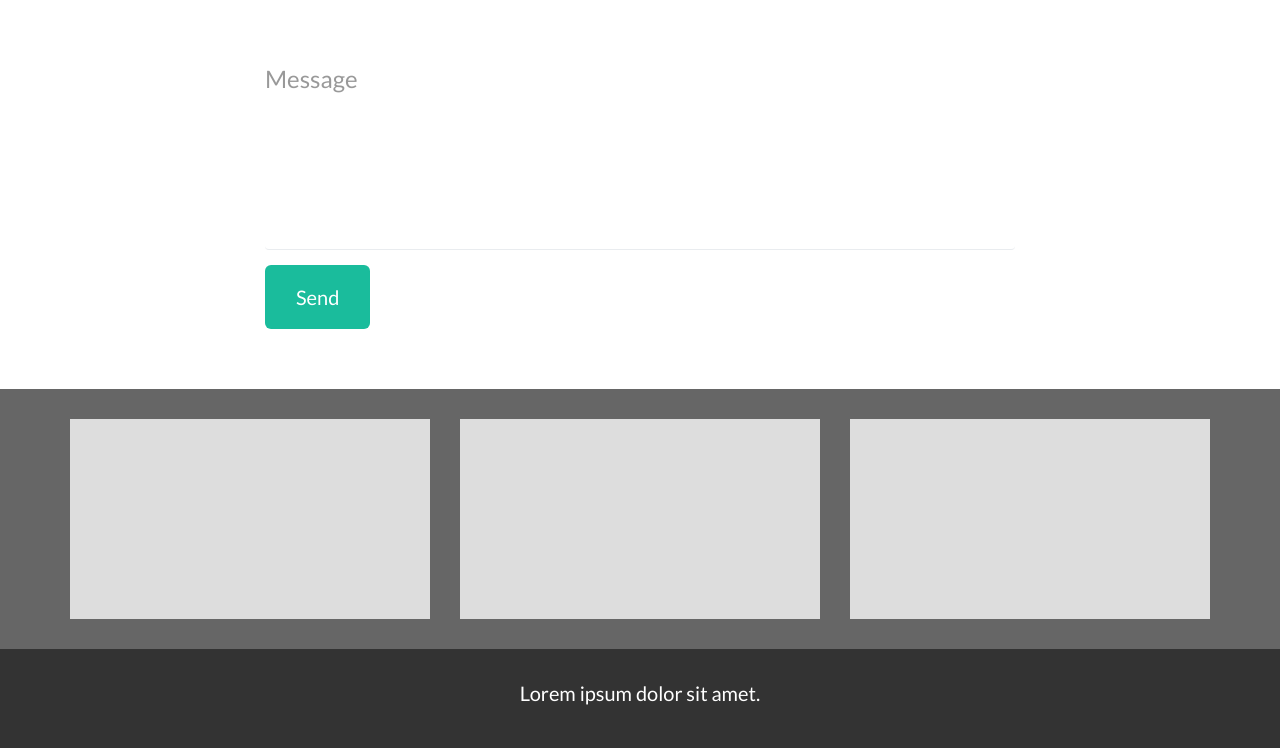
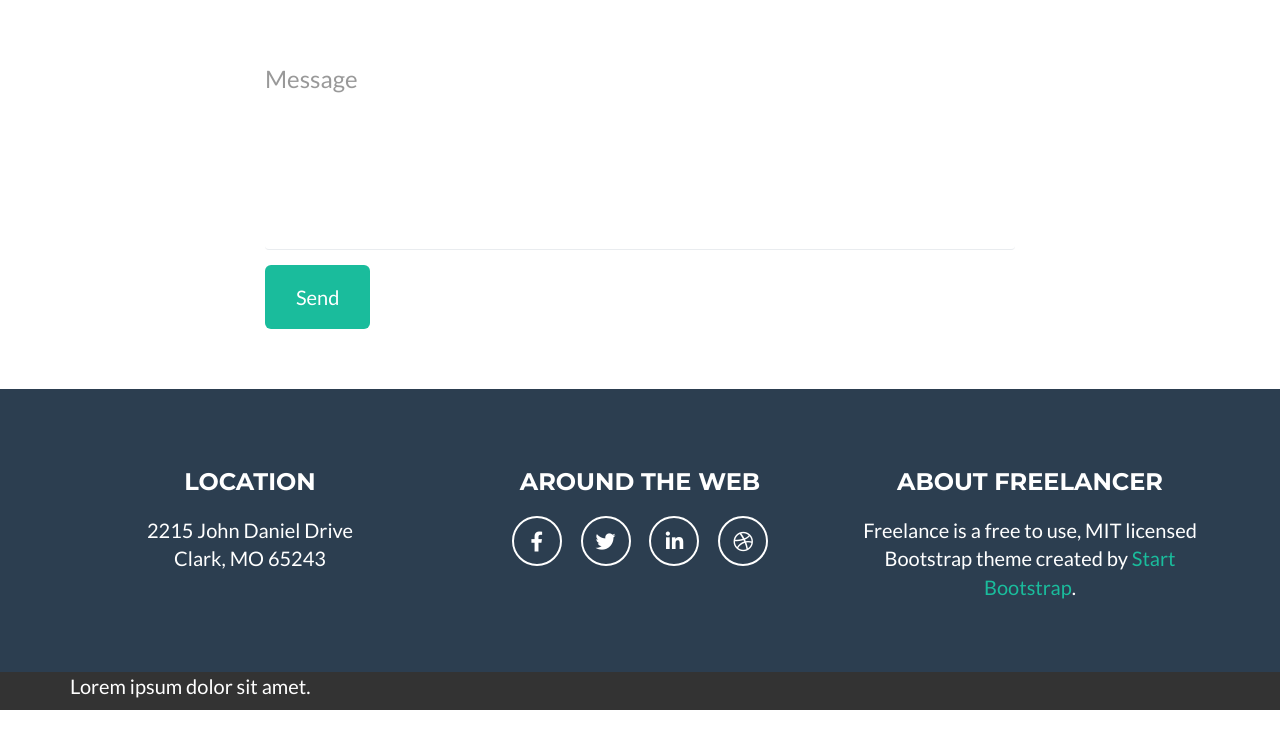
Before and after one commit to andreacontestabile/html-css-bootstrap-freelancer, a plain HTML site: page index.html in a window 1280 px wide. Shown: the part 2713-3461 px from the top of the page. After the commit the page ends 3423 px from the top, so only its background shows below. Drawn offline with nearby package versions, Linux system fonts and the light colour scheme.

Commit message:
Struttura e stile footer_top

```diff
--- a/css/style.css
+++ b/css/style.css
@@ -164,20 +164,45 @@ header {
   resize: none;
 }
 
-#contact .form-control {
-  color: #888;
-}
-
-#footer_top, #footer_bottom {
-  padding: 30px 0;
-  background-color: #666;
+#footer_top {
+  padding: 60px 0;
+  color: #fff;
   text-align: center;
 }
 
-.footer_column {
-  height: 200px;
-  width: 100%;
-  background-color: #ddd;
+#footer_top h3 {
+  font-family: 'Montserrat', sans-serif;
+  margin-bottom: 20px;
+  font-weight: 700;
+  text-transform: uppercase;
+}
+
+#footer_top ul {
+  padding: 0;
+}
+
+#footer_top li {
+  position: relative;
+  height: 50px;
+  width: 50px;
+  border: 2px solid #fff;
+  border-radius: 50%;
+}
+
+#footer_top li:not(:first-child) {
+  margin-left: 15px;
+}
+
+#footer_top .footer_social li a {
+  position: absolute;
+  top: 50%;
+  left: 50%;
+  transform: translate(-50%,-50%);
+  color: #fff;
+}
+
+#footer_top a {
+  color: #1ABC9C;
 }
 
 #footer_bottom {
@@ -217,4 +242,8 @@ header {
   .hero_content p {
     font-size: 20px;
   }
+
+  .footer_column {
+    margin-bottom: 20px;
+  }
 }
--- a/index.html
+++ b/index.html
@@ -162,17 +162,31 @@
     <!-- footer -->
     <footer>
       <!-- footer-top -->
-      <div id="footer_top">
+      <div id="footer_top" class="bg_dark">
         <div class="container">
           <div class="row">
-            <div class="col-xs-12 col-sm-4">
-              <div class="footer_column"></div>
+            <div class="col-xs-12 col-md-4">
+              <div class="footer_column">
+                <h3>Location</h3>
+                <p>2215 John Daniel Drive<br>Clark, MO 65243</p>
+              </div>
             </div>
-            <div class="col-xs-12 col-sm-4">
-              <div class="footer_column"></div>
+            <div class="col-xs-12 col-md-4">
+              <div class="footer_column">
+                <h3>Around the web</h3>
+                <ul class="footer_social">
+                  <li class="list_inline"><a href="#"><i class="fab fa-facebook-f"></i></a></li>
+                  <li class="list_inline"><a href="#"><i class="fab fa-twitter"></i></a></li>
+                  <li class="list_inline"><a href="#"><i class="fab fa-linkedin-in"></i></a></li>
+                  <li class="list_inline"><a href="#"><i class="fab fa-dribbble"></i></a></li>
+                </ul>
+              </div>
             </div>
-            <div class="col-xs-12 col-sm-4">
-              <div class="footer_column"></div>
+            <div class="col-xs-12 col-md-4">
+              <div class="footer_column">
+                <h3>About freelancer</h3>
+                <p>Freelance is a free to use, MIT licensed Bootstrap theme created by <a href="">Start Bootstrap</a>.</p>
+              </div>
             </div>
           </div>
         </div>
```
